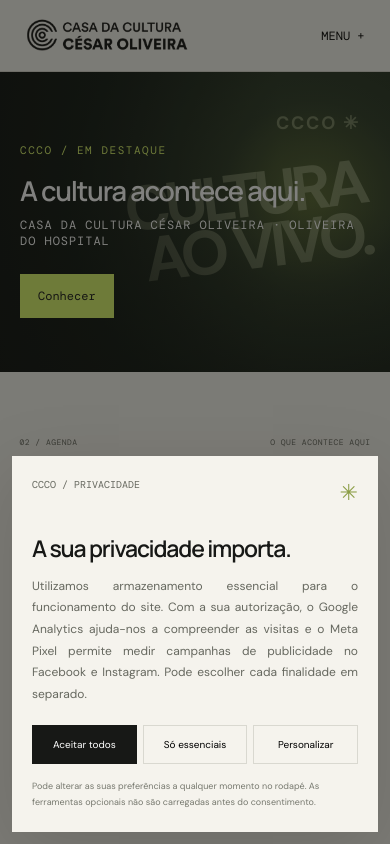
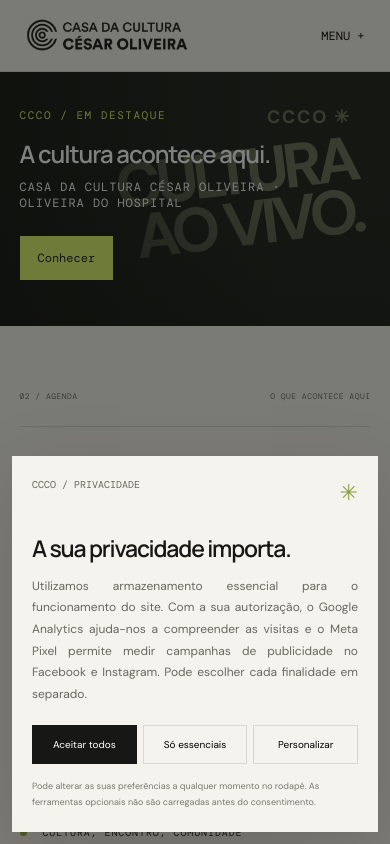
Before and after one commit to casadaculturacesaroliveira/CCCO, a Next.js app: page / in a window 390 px wide. Shown: the top 844 px of the page. Built offline with nearby package versions, Linux system fonts and the light colour scheme; no server answers; the database is empty.

Commit message:
Adaptar imagens do banner a todos os ecrãs sem cortes

```diff
--- a/app/globals.css
+++ b/app/globals.css
@@ -139,9 +139,11 @@ p { text-align: justify; text-justify: inter-word; }
 .ccco-banner-art strong{font-size:clamp(65px,11vw,170px);line-height:.83;letter-spacing:-.09em;text-align:right;transform:rotate(-7deg)}
 @media(max-width:640px){.ccco-banner-art{padding:8%;opacity:.5}.ccco-banner-art strong{font-size:clamp(60px,16vw,100px)}}
 
-/* Banner responsivo: imagens inteiras sem recorte, centradas em qualquer dimensão de ecrã. */
+/* Banner adaptativo: imagem completa sem cortes nem distorção em todos os ecrãs. */
+.ccco-banner-image{background:#1b211b}
+.ccco-banner-image img{object-fit:contain;object-position:center}
 @media (max-width:900px){
-  .ccco-banner{position:relative;display:block;height:clamp(340px,43vw,570px);overflow:hidden}
+  .ccco-banner{position:relative;display:block;height:clamp(260px,56.25vw,570px);overflow:hidden}
   .ccco-banner-image{position:absolute;inset:0;width:100%;height:100%;display:block}
   .ccco-banner-image img{width:100%;height:100%;object-fit:contain;object-position:center}
   .ccco-banner-shade{display:block}
@@ -152,9 +154,9 @@ p { text-align: justify; text-justify: inter-word; }
   .ccco-banner-fallback{height:100%}
 }
 @media (max-width:640px){
-  .ccco-banner{height:auto;aspect-ratio:4/3;min-height:300px;max-height:480px}
+  .ccco-banner{height:clamp(230px,65vw,420px)}
   .ccco-banner-content{left:5%;bottom:18%;max-width:85%}
-  .ccco-banner-content h2{font-size:clamp(27px,7vw,42px);overflow-wrap:anywhere}
+  .ccco-banner-content h2{font-size:clamp(24px,6vw,38px);overflow-wrap:anywhere}
   .ccco-banner-controls{right:5%;bottom:4%}
   .ccco-banner-controls button{width:35px;height:35px}
 }
```
